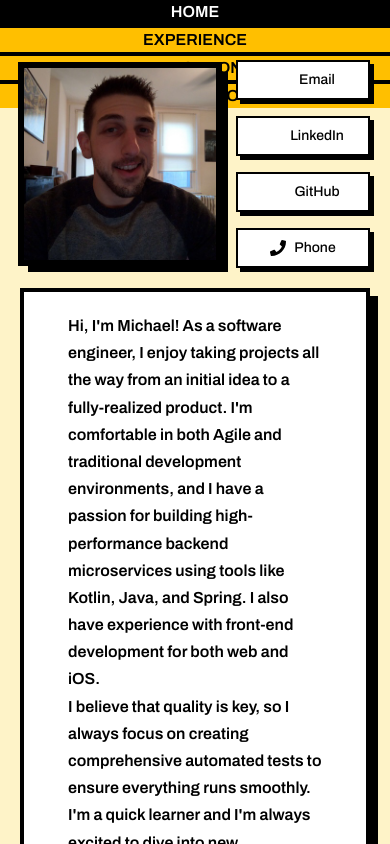
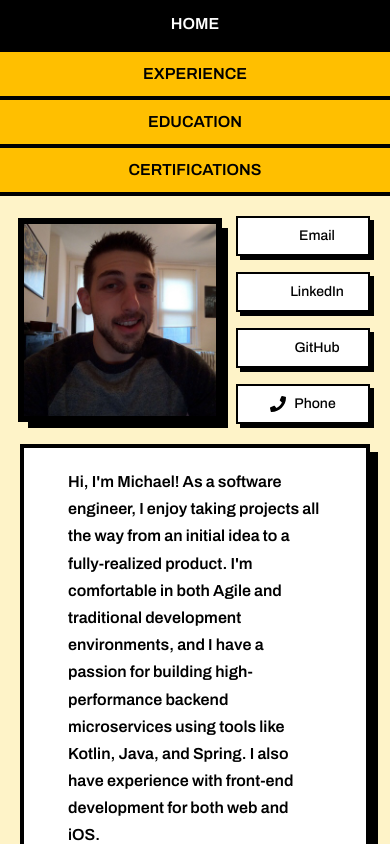
Before and after one commit to michaelfried-dev/my-portfolio-windowed, a Next.js app: page / in a window 390 px wide. Built offline with nearby package versions, Linux system fonts and the light colour scheme; some icons are missing.

Commit message:
Formatting updates

```diff
--- a/src/components/nav.tsx
+++ b/src/components/nav.tsx
@@ -15,13 +15,12 @@ export default function Nav() {
   ]
 
   return (
-    // Default to flex-col for stacked layout on mobile, switch to grid on desktop
-    <nav className="border-b-border rounded-tr-base w600:text-lg w400:h-10 w400:text-base flex flex-col md:grid md:h-[50px] md:grid-cols-[1fr_1fr_1fr_1fr_50px] border-b-4 bg-black text-xl portrait:rounded-none">
+    <nav className="border-b-border rounded-tr-base w-full flex flex-col md:grid md:h-[50px] md:grid-cols-[1fr_1fr_1fr_1fr_50px] border-b-4 bg-black text-base sm:text-xl portrait:rounded-none">
       {links.map((link, index) => (
         <Link
           key={link.href}
           className={clsx(
-            'flex h-[50px] w-full items-center justify-center uppercase md:h-full px-2',
+            'flex h-12 min-h-[48px] w-full items-center justify-center overflow-hidden px-2 text-center uppercase md:h-full',
             // Add a top border to create separation in the stacked mobile view
             // The border is not applied to the first item
             index !== 0 && 'border-t-4 border-border md:border-t-0',
@@ -31,11 +30,11 @@ export default function Nav() {
           )}
           href={link.href}
         >
-          {link.label}
+          <span className="truncate">{link.label}</span>
         </Link>
       ))}
       {/* Wrapper for ThemeSwitcher to handle mobile border and alignment */}
-      <div className="hidden h-[50px] w-full items-center justify-center border-t-4 border-border bg-main text-main-foreground md:flex md:h-full md:border-t-0">
+      <div className="hidden h-12 min-h-[48px] w-full items-center justify-center border-t-4 border-border bg-main text-main-foreground md:flex md:h-full md:border-t-0">
         <ThemeSwitcher />
       </div>
     </nav>
```
